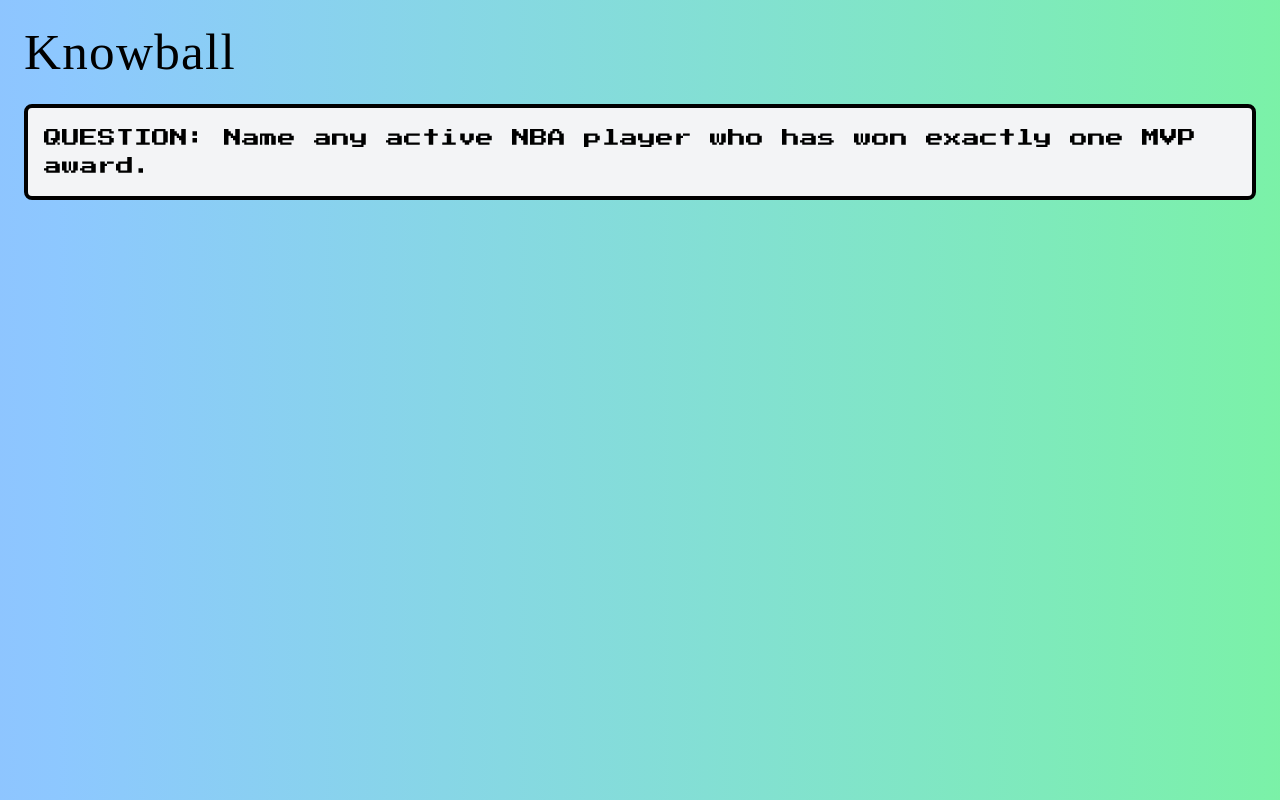
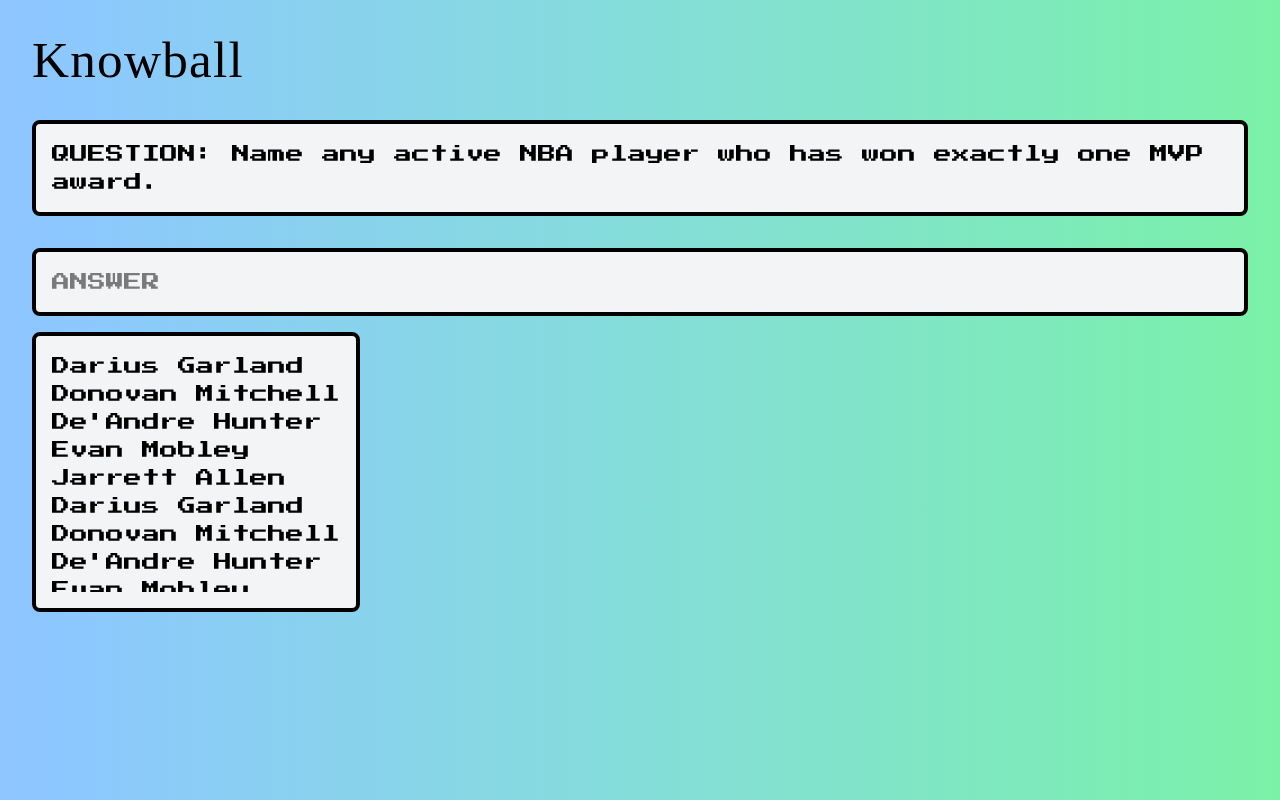
Before and after one commit to BlairBowen/Knowball, a React (Vite) app in the folder frontend/: page / in a window 1280 px wide. Built offline with nearby package versions, Linux system fonts and the light colour scheme; a web font is replaced by a local one.

Commit message:
#43 input design done

```diff
--- a/frontend/src/App.jsx
+++ b/frontend/src/App.jsx
@@ -1,12 +1,14 @@
 import React from 'react';
 import TitleCard from './components/TitleCard';
-import Question from './components/Question';
+import QuestionBox from './components/QuestionBox';
+import InputBox from './components/InputBox';
 
 function App() {
   return (
     <div className="min-h-screen flex-col items-center justify-center bg-gradient-to-r from-blue-300 to-green-300">
       <TitleCard />
-      <Question />
+      <QuestionBox />
+      <InputBox />
     </div>
   );
 }
--- /dev/null
+++ b/frontend/src/components/InputBox.jsx
@@ -0,0 +1,38 @@
+const InputBox = () => {
+    return (
+        <div className="p-8 pb-0 flex justify-left relative">
+            <input
+                type="text"
+                placeholder="ANSWER"
+                className="w-full bg-gray-100 border-4 border-black rounded-lg p-2 md:p-4 text-base md:text-lg font-pixel text-black"
+            />
+            {/* In the future, this dropdown component will be dynamically rendered! */}
+            <div className="absolute top-full mt-4 bg-gray-100 border-4 border-black rounded-lg p-2 md:p-4 text-base md:text-lg font-pixel text-black">
+                <ul className="max-h-60 overflow-auto">
+                    <li className="hover:bg-gray-200 cursor-pointer">Darius Garland</li>
+                    <li className="hover:bg-gray-200 cursor-pointer">Donovan Mitchell</li>
+                    <li className="hover:bg-gray-200 cursor-pointer">De'Andre Hunter</li>
+                    <li className="hover:bg-gray-200 cursor-pointer">Evan Mobley</li>
+                    <li className="hover:bg-gray-200 cursor-pointer">Jarrett Allen</li>
+                    <li className="hover:bg-gray-200 cursor-pointer">Darius Garland</li>
+                    <li className="hover:bg-gray-200 cursor-pointer">Donovan Mitchell</li>
+                    <li className="hover:bg-gray-200 cursor-pointer">De'Andre Hunter</li>
+                    <li className="hover:bg-gray-200 cursor-pointer">Evan Mobley</li>
+                    <li className="hover:bg-gray-200 cursor-pointer">Jarrett Allen</li>
+                    <li className="hover:bg-gray-200 cursor-pointer">Darius Garland</li>
+                    <li className="hover:bg-gray-200 cursor-pointer">Donovan Mitchell</li>
+                    <li className="hover:bg-gray-200 cursor-pointer">De'Andre Hunter</li>
+                    <li className="hover:bg-gray-200 cursor-pointer">Evan Mobley</li>
+                    <li className="hover:bg-gray-200 cursor-pointer">Jarrett Allen</li>
+                    <li className="hover:bg-gray-200 cursor-pointer">Darius Garland</li>
+                    <li className="hover:bg-gray-200 cursor-pointer">Donovan Mitchell</li>
+                    <li className="hover:bg-gray-200 cursor-pointer">De'Andre Hunter</li>
+                    <li className="hover:bg-gray-200 cursor-pointer">Evan Mobley</li>
+                    <li className="hover:bg-gray-200 cursor-pointer">Jarrett Allen</li>
+                </ul>
+            </div>
+        </div>
+    );
+};
+
+export default InputBox;
--- a/frontend/src/components/Question.jsx
+++ b/frontend/src/components/QuestionBox.jsx
@@ -1,8 +1,8 @@
 import React from "react";
 
-const Question = () => {
+const QuestionBox = () => {
   return (
-    <div className="px-6 flex justify-center">
+    <div className="p-8 pb-0 flex justify-center">
       <div className="bg-gray-100 border-4 border-black rounded-lg p-2 md:p-4">
         <p className="text-base md:text-lg font-pixel text-black">
           QUESTION: Name any active NBA player who has won exactly one MVP award.
@@ -12,4 +12,4 @@
   );
 };
 
-export default Question;
+export default QuestionBox;
--- a/frontend/src/components/TitleCard.jsx
+++ b/frontend/src/components/TitleCard.jsx
@@ -2,7 +2,7 @@
 
 const TitleCard = () => {
   return (
-    <div className="p-6">
+    <div className="p-8 pb-0">
       <h1 className="text-4xl md:text-6xl font-tourney text-black tracking-wide">
         Knowball
       </h1>
```
